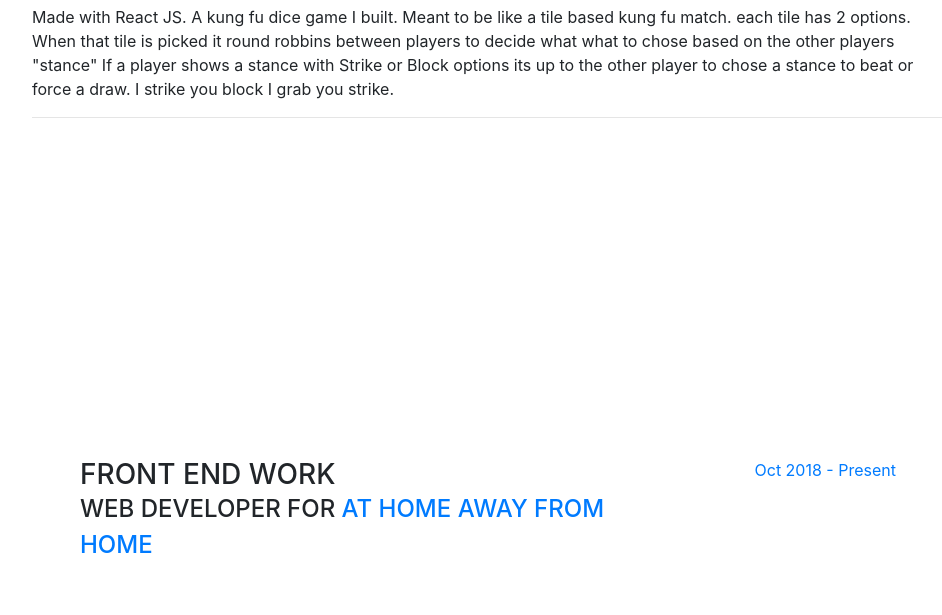
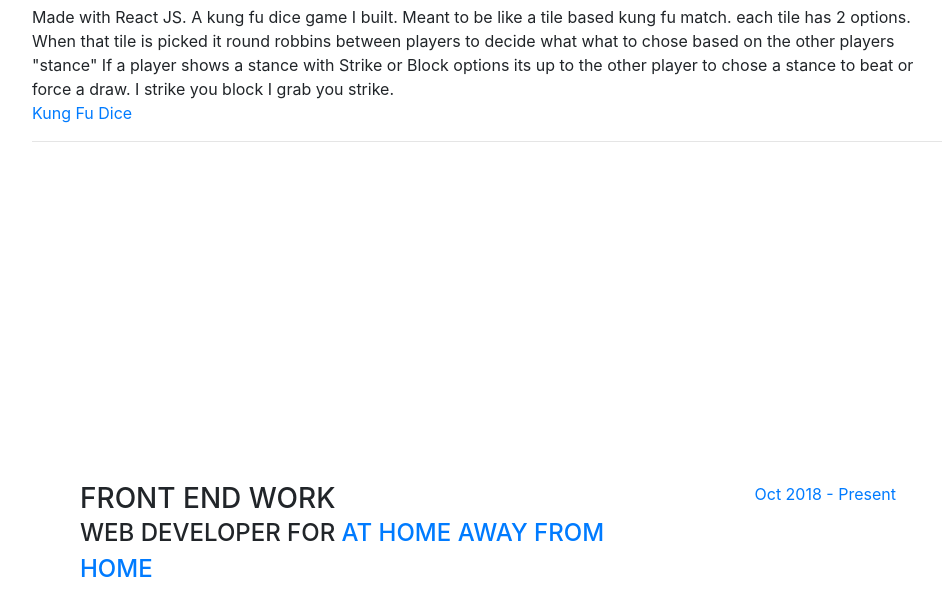
Before and after one commit to homercrates/homercrates.github.io, a website with bundled scripts: page index.html in a window 1280 px wide. Shown: the part 4208-4823 px from the top of the page, without its empty margins (288-1230 px from the left). Built offline with nearby package versions, Linux system fonts and the light colour scheme; a web font is replaced by a local one.

Commit message:
added link

```diff
--- a/index.html
+++ b/index.html
@@ -345,7 +345,7 @@
           what to chose based on the other players "stance" If a player shows a stance with Strike or Block options
           its up to the other player to chose a stance to beat or force a draw.  I strike you block I grab you strike.
           </br>
-          <a href="esemuu.com/merdice" target="_new"></a>
+          <a href="http://esemuu.com/merdice" target="_new">Kung Fu Dice</a>
         </p>
 
 
```
